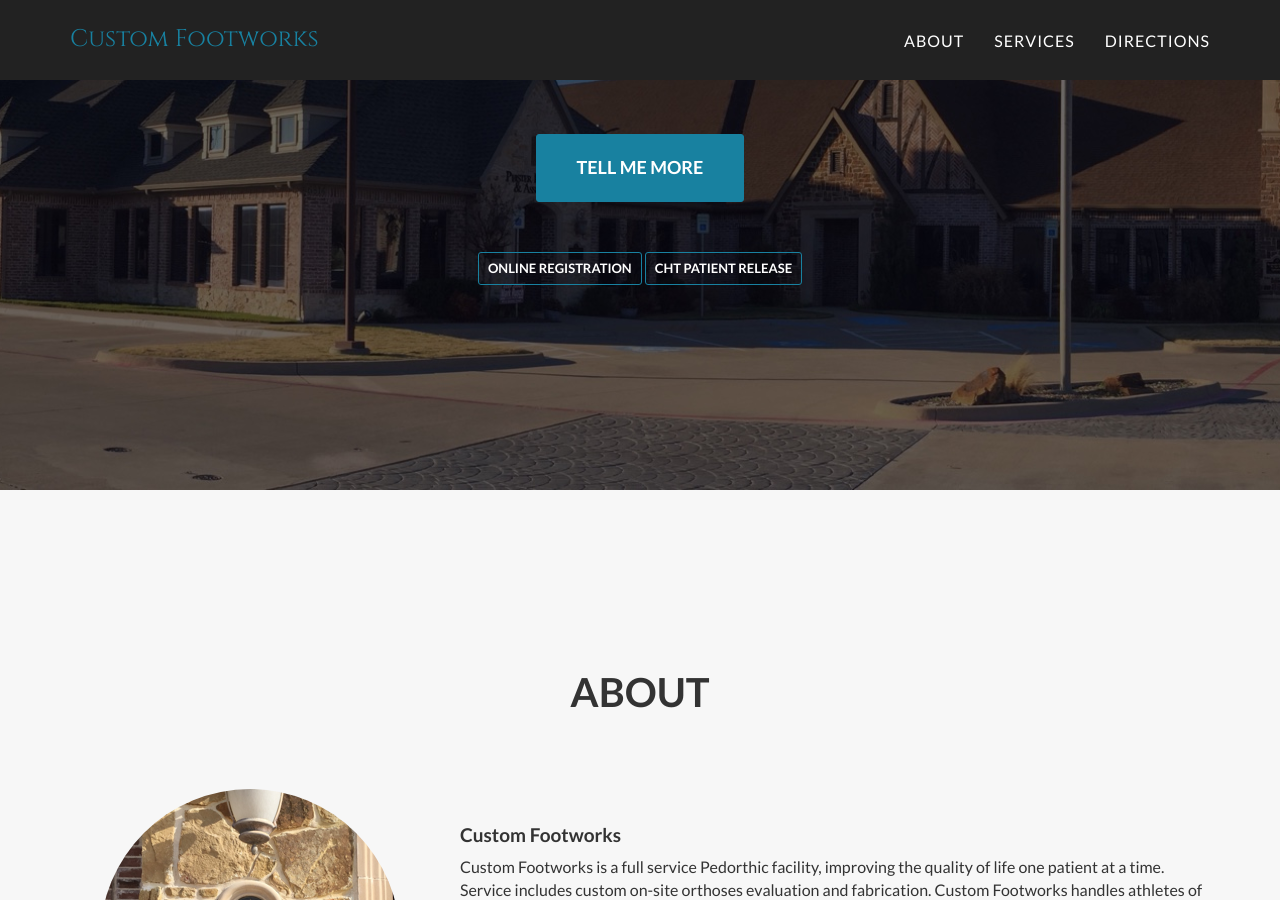
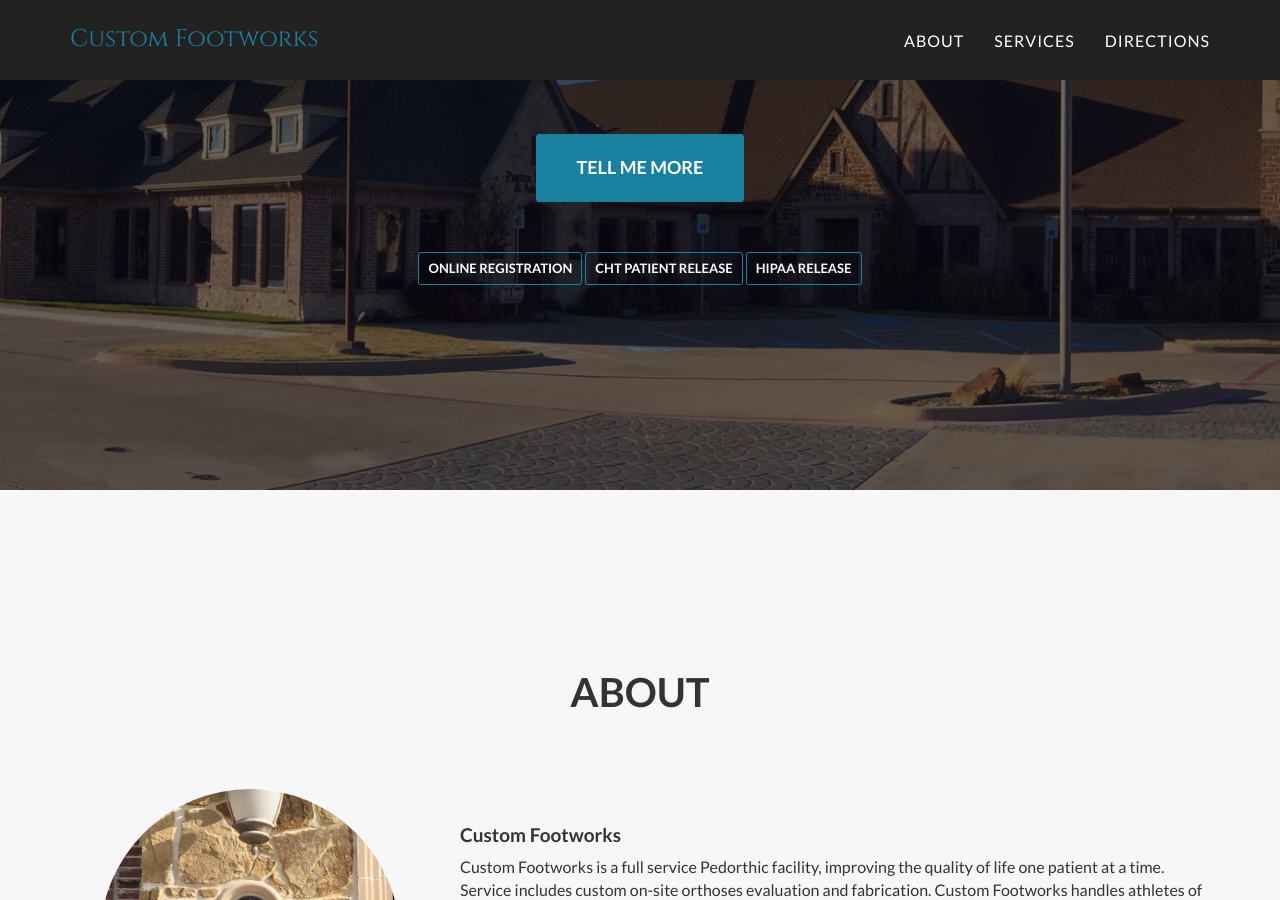
Before and after one commit to zackurben/customfootworks, a Jekyll site: the page built from index.html, in a window 1280 px wide and 900 px high, scrolled down 356 px. Built offline with Jekyll 4.4.1, drawn with Linux system fonts in a browser that asks for light colours.

Commit message:
Adding HIPAA form.

```diff
--- a/_includes/header.html
+++ b/_includes/header.html
@@ -34,6 +34,9 @@
         <a href="{{ site.baseurl }}/pdf/cht_release.pdf" class="btn btn-sm" target="_blank">
           CHT Patient Release
         </a>
+        <a href="{{ site.baseurl }}/pdf/hipaa_release.pdf" class="btn btn-sm" target="_blank">
+          HIPAA Release
+        </a>
       </div>
     </div>
   </div>
```
Also changed, not shown: 1 other file.
